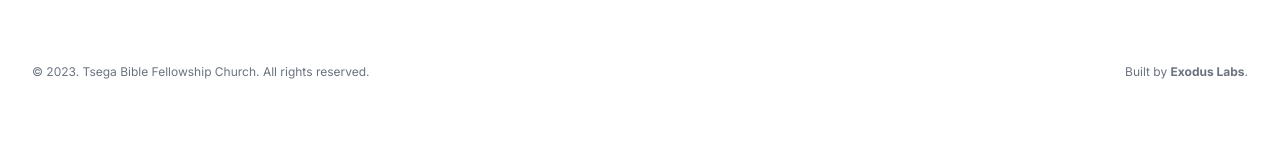
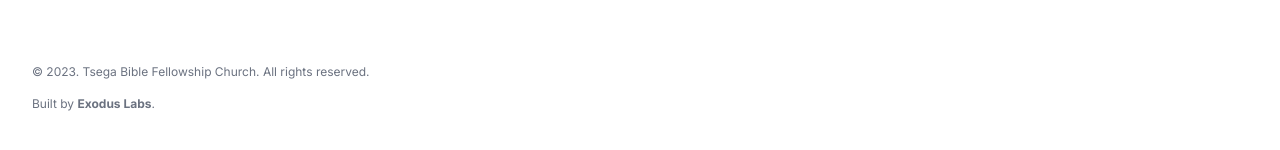
Before and after one commit to michaelshimeles/church-platform, a Next.js app: page / in a window 1280 px wide. Shown: the part 2632-2782 px from the top of the page. Built offline with nearby package versions, Linux system fonts and the light colour scheme; no server answers.

Commit message:
Changed footer promo

```diff
--- a/components/Footer.tsx
+++ b/components/Footer.tsx
@@ -185,7 +185,7 @@ const Footer = ({ }) => {
                     </div>
                 </div>
 
-                <div className='flex w-full justify-between'>
+                <div className='flex flex-col gap-4 justify-between'>
                     <p className="text-xs text-gray-500">
                         &copy; 2023. Tsega Bible Fellowship Church. All rights reserved.
                     </p>
```
